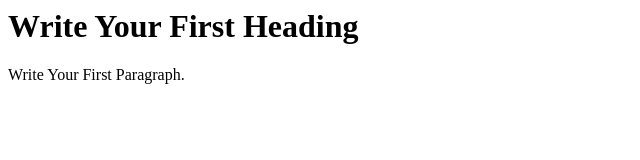
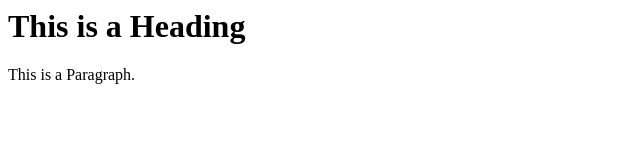
Before and after one commit to walyaims/Lab-FORCEN2024, a plain HTML site: page index.html in a window 1280 px wide. Shown: the whole page, without its empty margins (0-640 px from the left). Drawn offline with Linux system fonts and the light colour scheme.

Commit message:
Update index.html

```diff
--- a/index.html
+++ b/index.html
@@ -4,7 +4,7 @@
 <title>Web page title</title>
 </head>
 <body>
-<h1>Write Your First Heading</h1>
-<p>Write Your First Paragraph.</p>
+  <h1>This is a Heading</h1>
+  <p>This is a Paragraph.</p>
 </body>
 </html>
```
